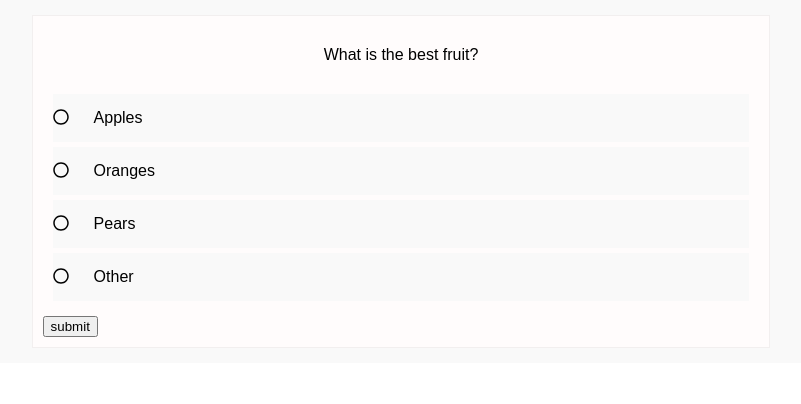
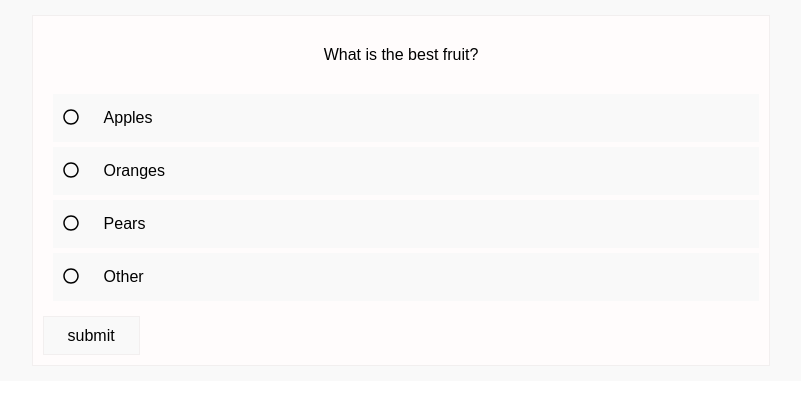
Before and after one commit to iolivia/quiz-web, a React (Create React App) app in the folder quiz-web/: page / in a window 1280 px wide. Shown: the top 404 px of the page, without its empty margins (239-1040 px from the left). Built offline with nearby package versions, Linux system fonts and the light colour scheme.

Commit message:
Adding button

```diff
--- /dev/null
+++ b/quiz-web/src/components/Button.tsx
@@ -0,0 +1,22 @@
+import * as React from 'react';
+
+// tslint:disable-next-line:no-empty-interface
+export interface ButtonProps {
+    onClick: () => void;
+    text: string;
+}
+
+// tslint:disable-next-line:no-empty-interface
+export interface ButtonState {}
+
+export class Button extends React.Component<ButtonProps, ButtonState> {
+    public render() {
+        const { text, onClick } = this.props;
+
+        return (
+            <div className="button-container" onClick={onClick}>
+                {text}
+            </div>
+        );
+    }
+}
--- a/quiz-web/src/components/Question.tsx
+++ b/quiz-web/src/components/Question.tsx
@@ -1,4 +1,5 @@
 import * as React from 'react';
+import { Button } from './Button';
 import QuestionOption, { QuestionOptionProps } from './QuestionOption';
 
 export interface QuestionProps {
@@ -41,10 +42,7 @@ export default class Question extends React.Component<QuestionProps, QuestionSta
                 </div>
 
                 {/* Question submit button */}
-                <button onClick={this.onSubmit}>
-                    submit
-                </button>
-
+                <Button text="submit" onClick={this.onSubmit}/>
             </div>
         );
     }
--- a/quiz-web/src/styles/App.css
+++ b/quiz-web/src/styles/App.css
@@ -58,10 +58,15 @@ body {
 
 .question-option-container {
   background-color: #f9f9f9;
+  padding-left: 10px;
   margin-bottom: 5px;
   overflow: hidden;
   position: relative;
   width: 100%;
+}
+
+.question-option-container:hover {
+  background-color: #e8e8e8;
 }
 
 .question-option-text {
@@ -87,3 +92,16 @@ body {
   top: 0;
   background-color: #ff7775;
 }
+
+.button-container {
+  width: 75px;
+  height: 17px;
+  background-color: #f9f9f9;
+  border: 1px solid #f2efef;
+  padding: 10px;
+  text-align: center;
+}
+
+.button-container:hover {
+  background-color: #e8e8e8;
+}
```
Also changed, not shown: 1 other file (tests, documents, lock files or other folders).
